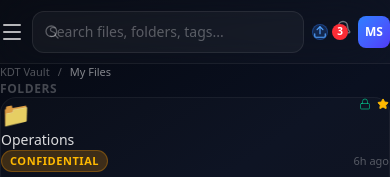
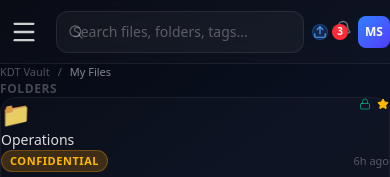
Before and after one commit to hugirecon/kdt-vault, a Next.js app: page / in a window 390 px wide. Shown: the top 177 px of the page. Built offline with nearby package versions, Linux system fonts and the light colour scheme.

Commit message:
fix: hamburger button 48x48px minimum touch target, bigger icon

```diff
--- a/src/components/Header.tsx
+++ b/src/components/Header.tsx
@@ -48,11 +48,11 @@ export default function Header({
         {onMenuClick && (
           <button
             onClick={() => onMenuClick()}
-            className="md:hidden p-3 -m-1 rounded-lg text-white/70 hover:text-white/90 hover:bg-white/[0.06] active:bg-white/[0.1] transition-all touch-manipulation relative z-50"
+            className="md:hidden flex items-center justify-center w-12 h-12 rounded-xl text-white/80 hover:text-white active:bg-white/[0.1] transition-all touch-manipulation relative z-50"
             aria-label="Open menu"
             type="button"
           >
-            <Menu size={24} />
+            <Menu size={28} />
           </button>
         )}
         <h1 className="text-base md:text-lg font-semibold text-white/90 hidden sm:block">{title}</h1>
```
